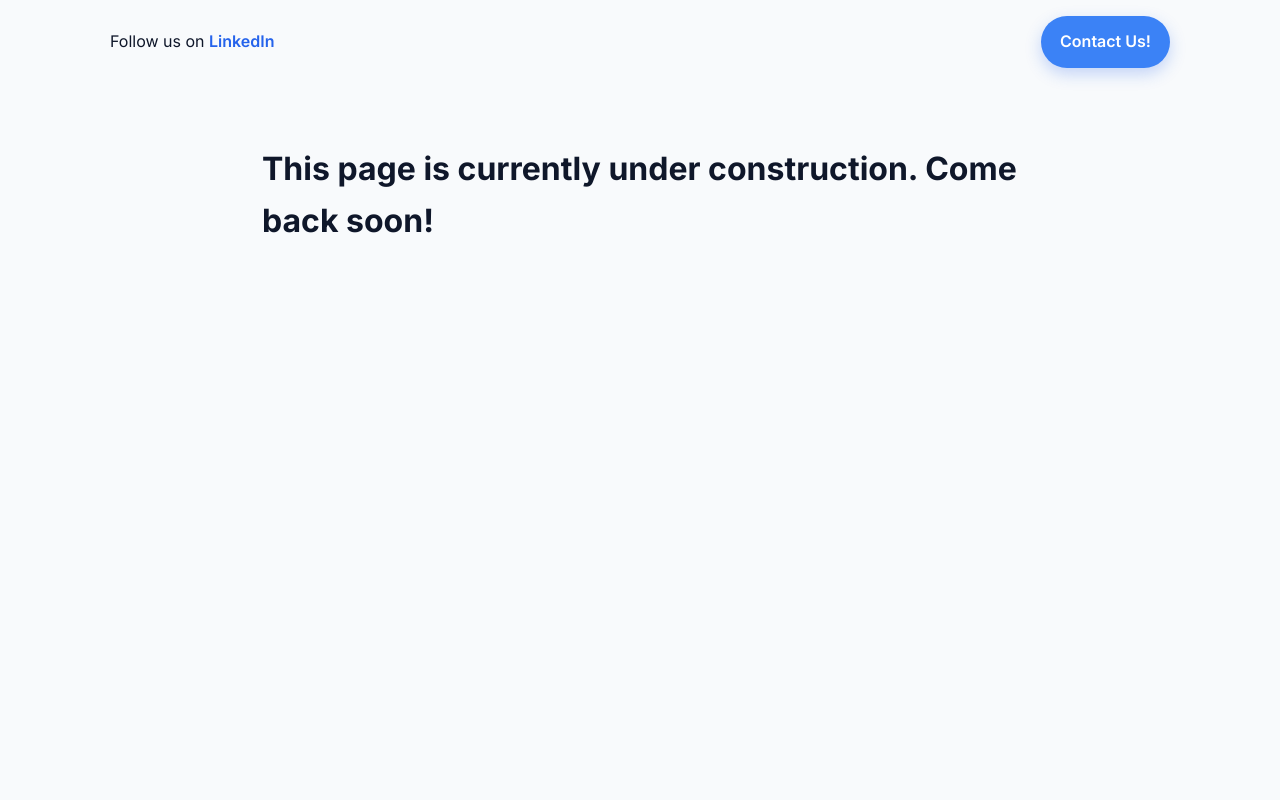
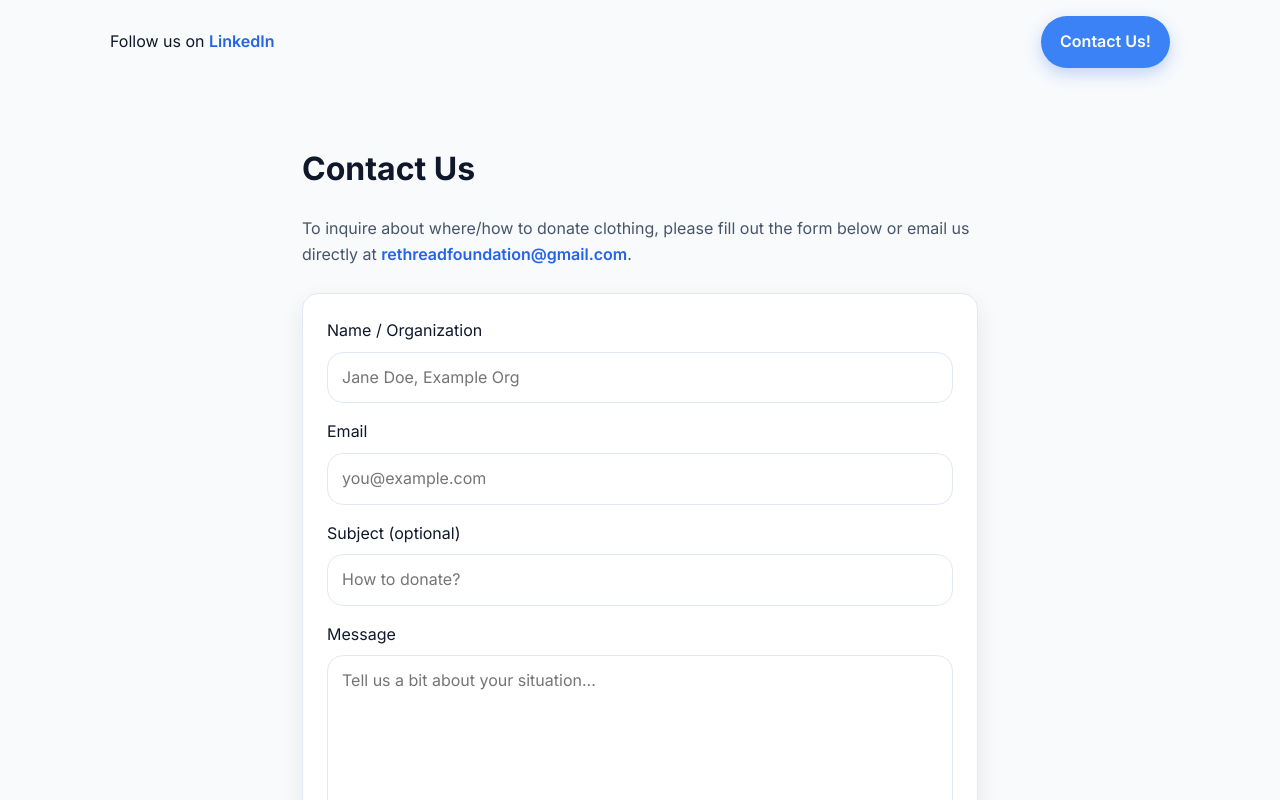
Before and after one commit to kevinx83/ReThread, a Next.js app: page /donate in a window 1280 px wide. Shown: the top 800 px of the page. Built offline with nearby package versions, Linux system fonts and the light colour scheme.

Commit message:
Improved donate button

```diff
--- a/src/app/donate/page.tsx
+++ b/src/app/donate/page.tsx
@@ -1,9 +1,79 @@
 // app/donate/page.tsx
-export default function DonatePage() {
+"use client";
+import { useState } from "react";
+
+export default function ContactPage() {
+  const [status, setStatus] = useState<"idle" | "sending" | "ok" | "error">("idle");
+  const [err, setErr] = useState("");
+
+  async function onSubmit(e: React.FormEvent<HTMLFormElement>) {
+    e.preventDefault();
+    setStatus("sending");
+    setErr("");
+
+    const form = e.currentTarget;
+
+    const fd = new FormData(form);
+    const payload = Object.fromEntries(fd.entries());
+
+    try {
+      const res = await fetch("/api/contact", {
+        method: "POST",
+        headers: { "Content-Type": "application/json" },
+        body: JSON.stringify(payload),
+      });
+
+      if (!res.ok) {
+        const data = await res.json().catch(() => ({}));
+        throw new Error(data?.error || "Send failed");
+      }
+
+      setStatus("ok");
+      form.reset();
+    } catch (error: any) {
+      setStatus("error");
+      setErr(error?.message || "Something went wrong.");
+    }
+  }
+
+
   return (
     <main className="section">
-      <div className="container" style={{ maxWidth: 820 }}>
-        <h1>This page is currently under construction. Come back soon!</h1>
+      <div className="container" style={{ maxWidth: 740 }}>
+        <h1>Contact Us</h1>
+        <p className="sub">
+          To inquire about where/how to donate clothing, please fill out the form below or email us directly at {" "}
+          <a href="mailto:rethreadfoundation@gmail.com">rethreadfoundation@gmail.com</a>.
+        </p>
+
+        <form onSubmit={onSubmit} className="card" style={{ marginTop: 20 }}>
+          <label>
+            <div>Name / Organization</div>
+            <input name="name" required placeholder="Jane Doe, Example Org" className="input" />
+          </label>
+
+          <label>
+            <div>Email</div>
+            <input type="email" name="email" required placeholder="you@example.com" className="input" />
+          </label>
+
+          <label>
+            <div>Subject (optional)</div>
+            <input name="subject" placeholder="How to donate?" className="input" />
+          </label>
+
+          <label>
+            <div>Message</div>
+            <textarea name="message" required rows={6} placeholder="Tell us a bit about your situation..." className="textarea" />
+          </label>
+
+          <button className="btn btn-primary" disabled={status === "sending"}>
+            {status === "sending" ? "Sending..." : "Send Message"}
+          </button>
+
+          {status === "ok" && <p style={{ color: "green", marginTop: 12 }}>Thanks! Your message has been sent.</p>}
+          {status === "error" && <p style={{ color: "crimson", marginTop: 12 }}>Couldn’t send message: {err}</p>}
+        </form>
       </div>
     </main>
   );
```
